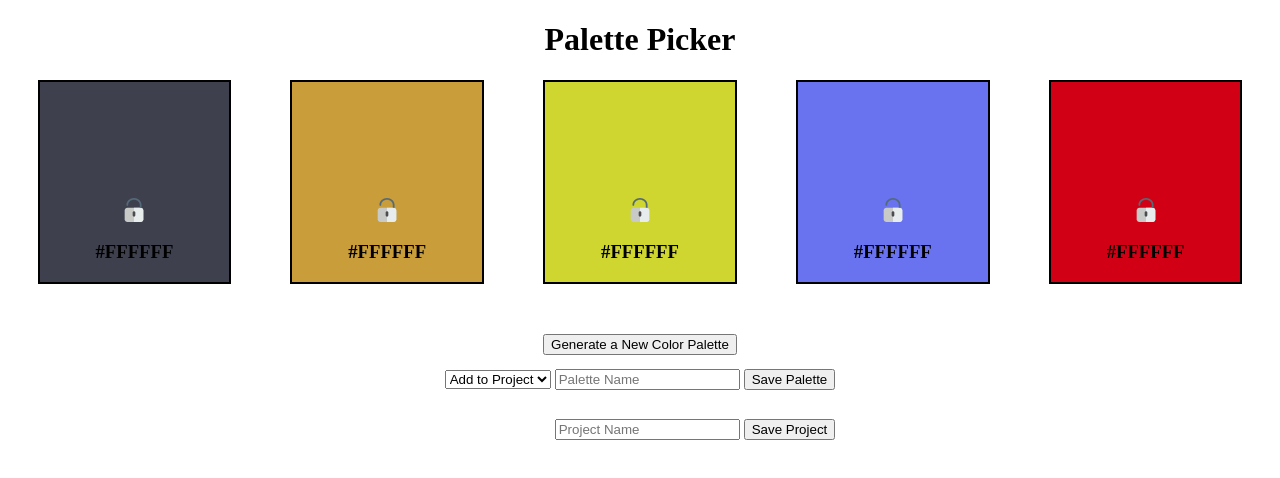
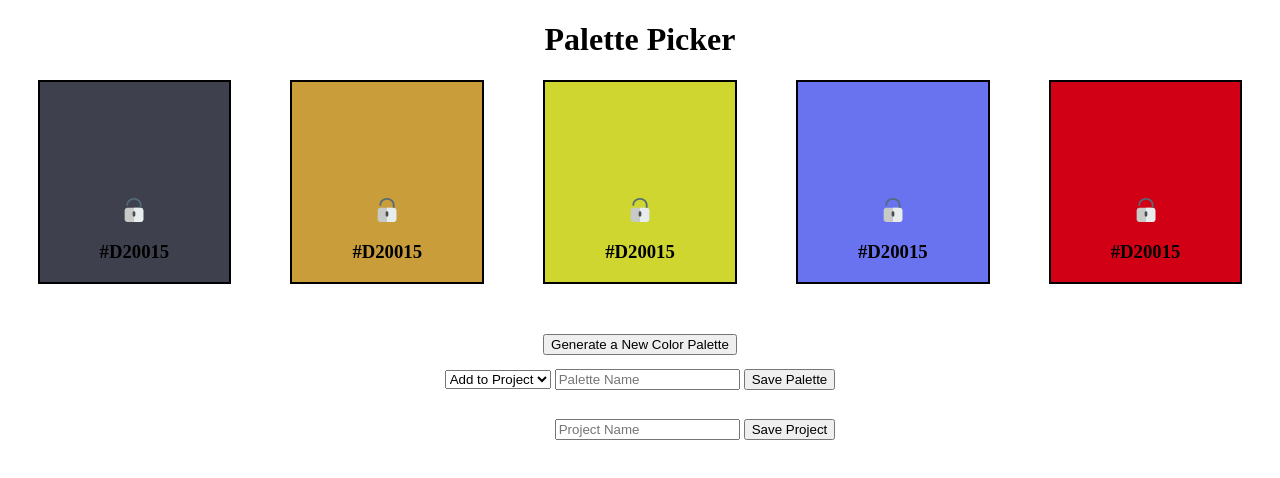
Before and after one commit to jackmallahan/palette-picker, a plain HTML site: page public/index.html in a window 1280 px wide. Drawn offline with nearby package versions, Linux system fonts and the light colour scheme.

Commit message:
displays hex code in card

```diff
--- a/public/index.html
+++ b/public/index.html
@@ -13,23 +13,23 @@
     <section class='card-container'>
       <div class="color-card card1">
         <div class="lock-icon"> </div>
-        <h3>#FFFFFF</h3>
+        <h3 class="hex-code"></h3>
       </div>
       <div class="color-card card2">
         <div class="lock-icon"> </div>
-        <h3>#FFFFFF</h3>
+        <h3 class="hex-code"></h3>
       </div>
       <div class="color-card card3">
         <div class="lock-icon"> </div>
-        <h3>#FFFFFF</h3>
+        <h3 class="hex-code"></h3>
       </div>
       <div class="color-card card4">
         <div class="lock-icon"> </div>
-        <h3>#FFFFFF</h3>
+        <h3 class="hex-code"></h3>
       </div>
       <div class="color-card card5">
         <div class="lock-icon"> </div>
-        <h3 class='hex-value'>#FFFFFF</h3>
+        <h3 class="hex-code" class='hex-value'></h3>
       </div>
     </section>
 
--- a/public/js/scripts.js
+++ b/public/js/scripts.js
@@ -1,15 +1,16 @@
+$(document).ready(() => setColorCards())
+
+$('.generator-btn').click(() => setColorCards())
+
 function getRandomColor() {
 	const characters = '0123456789ABCDEF'
 	let hex = '#'
 	for (let i = 0; i < 6; i++) {
 		hex += characters[Math.floor(Math.random() * 16)]
 	}
+	$('.hex-code').text(hex)
 	return hex
 }
-
-$(document).ready(() => setColorCards())
-
-$('.generator-btn').click(() => setColorCards())
 
 function setColorCards() {
 	$('.color-card').each((index, card) => {
```
